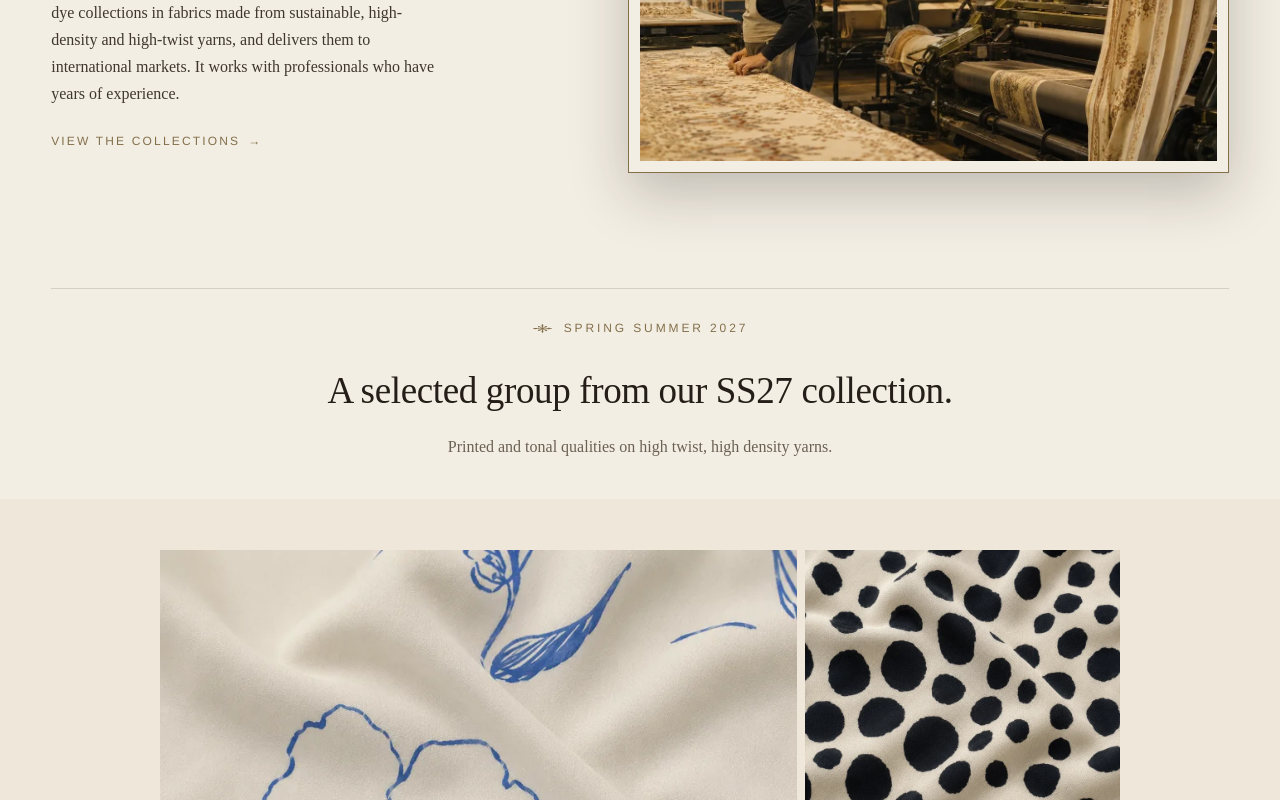
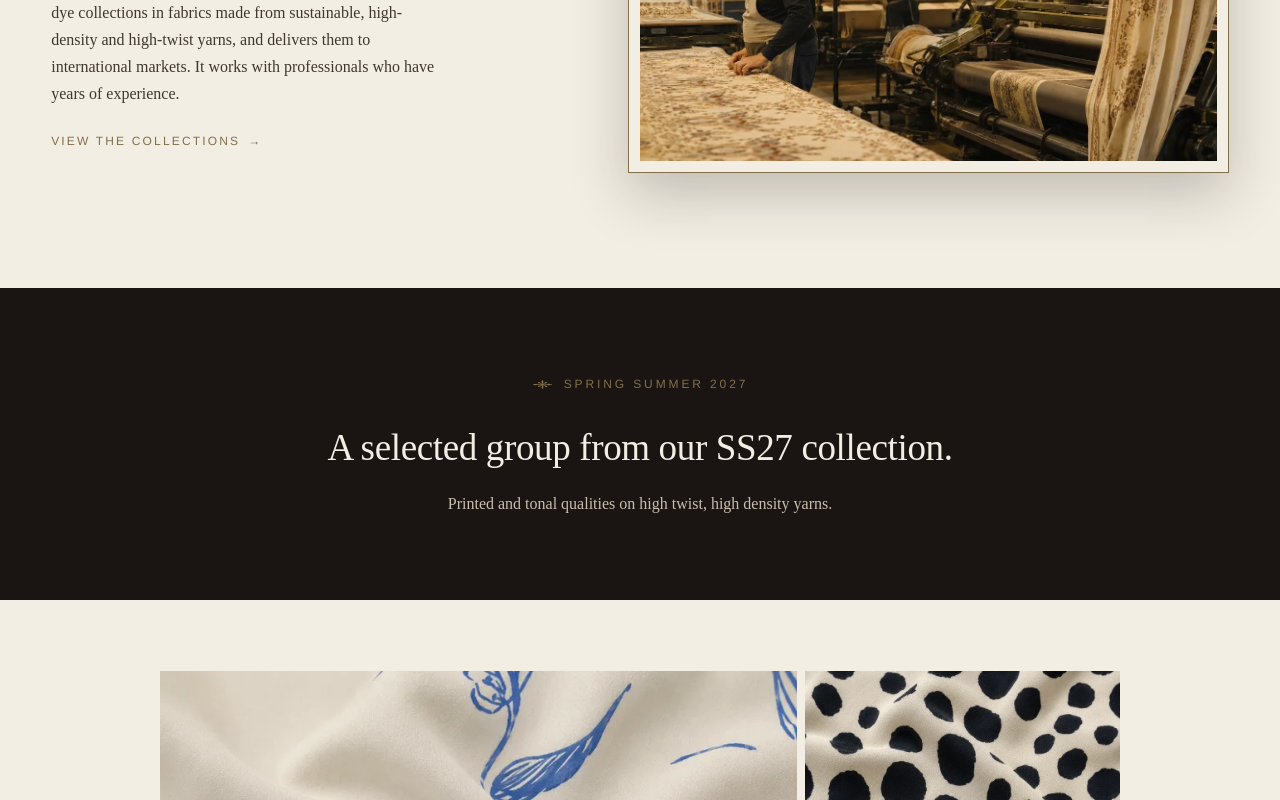
Before and after one commit to ersinpetraco/firmatextile, a React (Vite) app: page / in a window 1280 px wide. Shown: the part 1088-1888 px from the top of the page. Built offline with nearby package versions, Linux system fonts and the light colour scheme.

Commit message:
Collections: SS27 heading on a dark band, swatches on ivory
Replaces the hairline and the near-match band tint between About and
the SS27 collection.

Co-Authored-By: Claude Opus 5 <noreply@anthropic.com>

```diff
--- a/src/App.jsx
+++ b/src/App.jsx
@@ -122,7 +122,6 @@ export default function App({ initialSite = null }) {
       <Hero data={site?.hero} onContactClick={scrollToContact} />
       <Ticker items={site?.trust} />
       <About data={site?.about} />
-      <div className="wrap"><hr className="rule" /></div>
       <Collections data={site?.collections} onContactClick={scrollToContact} />
       <Contact data={site?.contact} />
       <Footer data={site?.footer} />
--- a/src/components/Collections.jsx
+++ b/src/components/Collections.jsx
@@ -27,6 +27,7 @@ export function Collections({ data, onContactClick }) {
 
   return (
     <section className="coll" id="collections">
+      <div className="coll-intro">
         <div className="wrap">
           <div className="head">
             <span className="eyebrow">
@@ -41,6 +42,7 @@ export function Collections({ data, onContactClick }) {
                 {data?.policy2}
               </p>
             )}
+          </div>
         </div>
       </div>
 
--- a/src/index.css
+++ b/src/index.css
@@ -101,7 +101,11 @@ nav a:hover::after,nav a:focus-visible::after{width:100%}
 .rule{border:0;border-top:1px solid rgba(26,21,18,.14);margin:0}
 
 /* collections */
-.coll{padding:clamp(20px,2vw,36px) 0 var(--section);background:var(--ivory);text-align:center}
+.coll{padding:0 0 var(--section);background:var(--ivory);text-align:center}
+.coll-intro{background:var(--brown);color:var(--ivory);padding:clamp(60px,6.5vw,104px) 0}
+.coll .coll-intro .head{padding:0}
+.coll .coll-intro h2{color:var(--ivory)}
+.coll .coll-intro .head p{color:#cabfae}
 .coll .head{padding:0 0 clamp(28px,3vw,44px)}
 .coll h2{font-size:clamp(30px,1.8vw + 14px,48px);margin:8px 0 10px}
 .coll .head p{color:#6b6052;margin:0}
@@ -111,7 +115,7 @@ nav a:hover::after,nav a:focus-visible::after{width:100%}
 .coll .head{margin-bottom:0}
 .coll .head p.coll-policy{font-family:var(--label);font-size:11px;line-height:1.8;
  letter-spacing:.04em;color:#8a7f70;margin:18px auto 0;max-width:56ch}
-.coll-band{background:#EFE8DA;margin:0;padding:clamp(40px,4vw,56px) 0}
+.coll-band{background:var(--ivory);margin:0;padding:clamp(56px,5.5vw,88px) 0 clamp(40px,4vw,56px)}
 .story-block{display:grid;grid-template-columns:repeat(3,1fr);grid-template-rows:repeat(3,auto);gap:8px;max-width:960px;margin:0 auto}
 .story-block+.story-block{margin-top:96px}
 .swatch{margin:0;position:relative;overflow:hidden;aspect-ratio:1/1}
```
Lines whose indentation alone changed are shown as unchanged.
